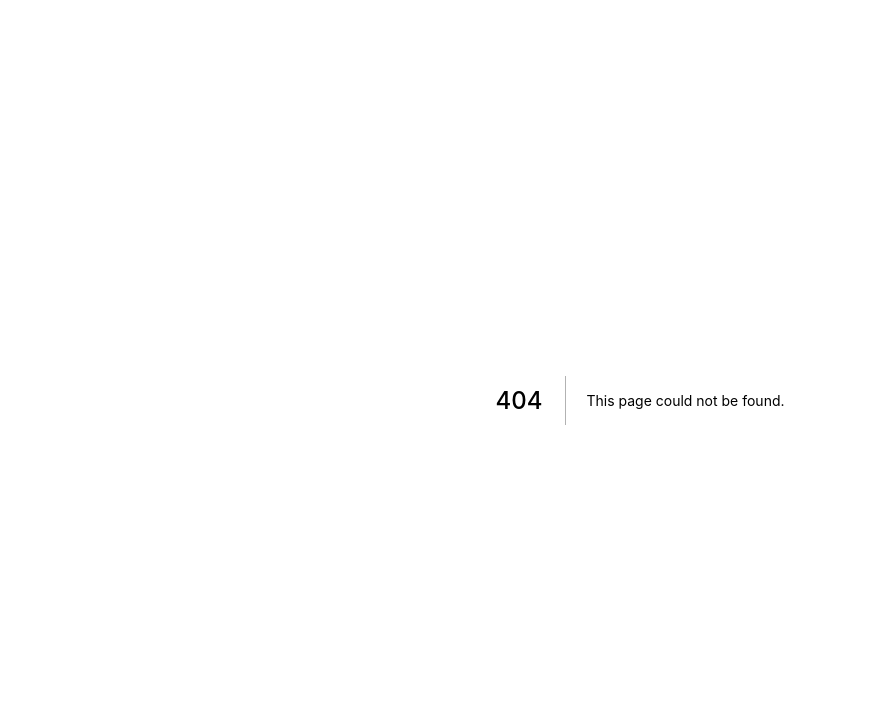
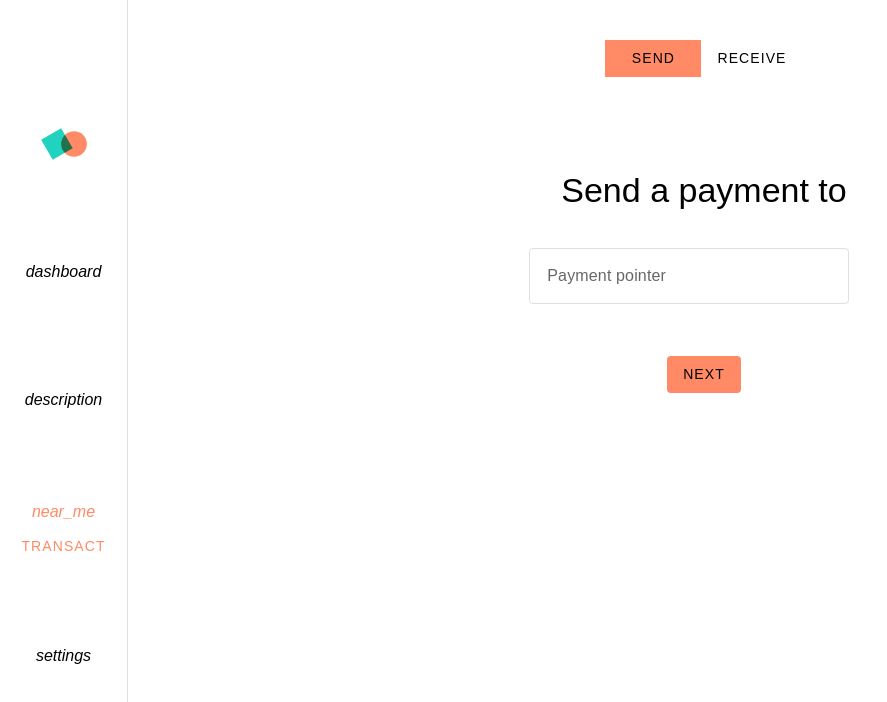
Before and after one commit to interledgerjs/rafiki.money, a Next.js app in the folder packages/frontend/: page /transact in a window 1280 px wide. Before the commit this address had no page. Shown: the top 702 px of the page, without its empty margins (0-887 px from the left). Built offline with nearby package versions, Linux system fonts and the light colour scheme; what tailwindcss-dark-mode, tailwindcss-elevation would draw is missing.

Commit message:
added pages: transact, settings

```diff
--- a/packages/frontend/components/button.tsx
+++ b/packages/frontend/components/button.tsx
@@ -8,6 +8,7 @@ enum type {
 
 type props = {
   type: string
+  toggle?: boolean
   bgColour?: string
   textColour?: string
   disabled?: boolean
@@ -18,11 +19,16 @@ type props = {
 
 const Button: React.FC<props> = (props) => {
   let className: string = 'button min-w-64 py-2 px-4 rounded focus:outline-none '
+  if (props.toggle)
+  className = 'button min-w-96 py-2 px-4 focus:outline-none '
   if (props.type === type.solid) {
     className += props.disabled ? `text-surface bg-on-surface opacity-38` : `bg-${props.bgColour || 'primary'} text-${props.textColour || 'on-black'} elevation-2 hover:elevation-3 active:elevation-6`
   } else if (props.type === type.outline) {
     className += props.disabled ? `border border-on-surface bg-transparent opacity-38 text-on-surface` : `border border-${props.bgColour || 'primary'} text-${props.textColour || 'primary'} hover:bg-${props.bgColour || 'primary'}-100 active:bg-${props.bgColour || 'primary'}-200`
-  } else if (props.type === type.text) {
+  } else if (props.toggle && props.type === type.text) {
+    className += props.disabled ? `opacity-38 text-on-surface` : `text-${props.textColour || 'primary'} active:bg-${props.bgColour || 'primary'}  elevation-2 hover:elevation-3 active:elevation-6`
+  }
+   else if (props.type === type.text) {
     className += props.disabled ? `opacity-38 text-on-surface` : `text-${props.textColour || 'primary'} hover:bg-${props.bgColour || 'primary'}-100 active:bg-${props.bgColour || 'primary'}-200`
   } else {
     throw new Error('Not a supported button type.')
--- a/packages/frontend/components/content.tsx
+++ b/packages/frontend/components/content.tsx
@@ -1,12 +1,14 @@
 import * as React from 'react'
 
 type props = {
-  navigation?: boolean
+  navigation?: boolean,
+  name?: string
 }
 
 const Content: React.FC<props> = (props) => {
-  let className = 'flex-1 p-10 h-screen container xl:mx-auto'
-  if (props.navigation) className += ' md:pl-40 xl:px-20'
+  let className = 'flex-1 p-10 h-screen'
+  if (props.name) className += ' ' + props.name
+  if (props.navigation) className += ' md:ml-32'
   return (
     <div className={className}>
       {props.children}
--- a/packages/frontend/components/index.ts
+++ b/packages/frontend/components/index.ts
@@ -6,3 +6,4 @@ export { default as Logo } from './logo'
 export { default as Navigation } from './navigation'
 export { default as NormalConsent } from './normal-consent'
 export { default as TextInput } from './textInput'
+export { default as Selector } from './selector'
--- a/packages/frontend/components/navigation.tsx
+++ b/packages/frontend/components/navigation.tsx
@@ -16,6 +16,10 @@ const Navigation: React.FC<props> = (props) => {
     {
       name: 'mandates',
       icon: 'description'
+    },
+    {
+      name: 'transact',
+      icon: 'near_me'
     },
     {
       name: 'settings',
--- /dev/null
+++ b/packages/frontend/components/selector.tsx
@@ -0,0 +1,37 @@
+import Select from 'react-select'
+
+const options = [
+  { label: 'Cheque '},
+  { label: 'Savings' }
+]
+
+  // light mode only
+  const customStyles = {
+    control: (base, state) => ({
+      ...base,
+      height: 56,
+      minHeight: 56,
+      '&:hover': {
+        borderColor: 0,
+        borderWidth: 2
+      },
+      boxShadow: state.isFocused ? '#FF8A65' : 0,
+      borderColor: state.isFocused? '#FF8A65': 'rgba(0, 0, 0, .12)',
+      borderWidth: state.isFocused? 2 : 1,
+    }), option: (styles) => ({
+       ...styles,
+       backgroundColor: 'transparent',
+       color: 'black',
+       '&:hover': {
+        backgroundColor: '#FFCCBC'
+      },
+      })
+  }
+
+  const Selector = () => (
+
+    <Select options={options}
+    styles={customStyles}/>
+  )
+
+  export default Selector
--- a/packages/frontend/pages/settings.tsx
+++ b/packages/frontend/pages/settings.tsx
@@ -1,15 +1,29 @@
 import React, { useState } from 'react'
 import { NextPage } from "next"
-import { Card, Content, Navigation } from '../components'
+import { Card, Content, Navigation, Button, Selector } from '../components'
 
 const Settings: NextPage = () => {
   return (
     <div className="flex">
       <Navigation active="settings"></Navigation>
-      <Content navigation>
-        <Card>
-          $ 123 456 789.0
-        </Card>
+      <Content navigation name="flex items-center justify-center">
+        <div>
+          <Card>
+            cairin@coil.com
+          <div className="flex justify-end">
+              <Button textColour="error" type='text' buttonType='submit'>LOGOUT </Button>
+            </div>
+          </Card>
+          <div className="pb-10"></div>
+          <Card>
+            <div className="text-headline-5 pb-10">
+              Default account
+            </div>
+            <div className = "pb-10">
+              <Selector></Selector>
+            </div>
+          </Card>
+        </div>
       </Content>
     </div>
   )
--- /dev/null
+++ b/packages/frontend/pages/transact.tsx
@@ -0,0 +1,87 @@
+import React, { useState } from 'react'
+import { NextPage } from "next"
+import Link from 'next/link'
+import { Card, Content, Navigation, Button, TextInput, Selector } from '../components'
+
+const Transact: NextPage = ()=> {
+  const [count, setCount] = useState(0)
+  const [toggle, setToggle] = useState('send')
+  if (toggle == 'receive'){
+    if (count == 1 )
+      setCount(0)
+    return (
+    <div className="flex">
+      <Navigation active="transact"></Navigation>
+      <Content navigation>
+        <div className="flex justify-center">
+          <Button toggle textColour='default' type='text' buttonType='submit' onTap={() => setToggle('send')}>SEND </Button>
+          <Button toggle type='solid' buttonType='submit'>RECEIVE </Button>
+        </div>
+        <div className="pb-10"></div>
+        <div className="flex justify-center">
+          <Card>
+            <span className="flex text-center m-8 text-headline-4">Receive a payment from</span>
+            <TextInput inputType="text" name="" label="Payment pointer" style={{ position: 'relative', height: '72px', marginTop: '20px', marginBottom: '20px' }}></TextInput>
+            <div className="flex justify-center pt-4 pb-6">
+              <Button type='solid' buttonType='submit' onTap={() => setCount(count + 1)}>NEXT</Button>
+            </div>
+          </Card>
+        </div>
+      </Content>
+    </div>
+  )
+
+  }
+  if (count == 1){
+    return (
+      <div className="flex">
+        <Navigation active="transact"></Navigation>
+        <Content navigation>
+          <div className="flex justify-center">
+          <Button toggle type='solid' buttonType='submit'>SEND </Button>
+          <Button toggle textColour='default' type='text' buttonType='submit' onTap={() => setToggle('receive')}>RECEIVE </Button>
+          </div>
+          <div className="pb-10"></div>
+          <div className="flex justify-center">
+            <Card>
+            <div className="flex justify-center pt-10 pb-8">
+              <img className = 'listline-img' src="http://placecorgi.com/200"></img>
+              <span className="flex content-center flex-wrap text-headline-5">Bob's Burgers</span>
+              </div>
+              <TextInput inputType="text" name="" label="Amount" style={{ position: 'relative', height: '72px', marginTop: '20px', marginBottom: '20px' }}></TextInput>
+              <div className = "pb-10">
+                <Selector></Selector>
+              </div>
+              <div className="flex justify-center pt-4 pb-6">
+              <Button type='solid' buttonType='submit'>SEND</Button>
+            </div>
+            </Card>
+          </div>
+        </Content>
+      </div>
+    )
+  }
+  return (
+    <div className="flex">
+      <Navigation active="transact"></Navigation>
+      <Content navigation>
+        <div className="flex justify-center">
+          <Button toggle type='solid' buttonType='submit'>SEND </Button>
+          <Button toggle textColour='default' type='text' buttonType='submit' onTap={() => setToggle('receive')}>RECEIVE </Button>
+        </div>
+        <div className="pb-10"></div>
+        <div className="flex justify-center">
+          <Card>
+            <span className="flex text-center m-8 text-headline-4">Send a payment to</span>
+            <TextInput inputType="text" name="" label="Payment pointer" style={{ position: 'relative', height: '72px', marginTop: '20px', marginBottom: '20px' }}></TextInput>
+            <div className="flex justify-center pt-4 pb-6">
+              <Button type='solid' buttonType='submit' onTap={() => setCount(count + 1)}>NEXT</Button>
+            </div>
+          </Card>
+        </div>
+      </Content>
+    </div>
+  )
+}
+
+export default Transact
--- a/packages/frontend/styles/main.css
+++ b/packages/frontend/styles/main.css
@@ -221,3 +221,12 @@ letter-spacing: 0.4px;
   animation-name: toPlaceHolder;
   animation-duration: 0.1s;
 }
+
+.listline-img {
+  height: 56px;
+  width: 56px;
+  min-width: 56px;
+  border-radius: 4px;
+  margin-left: 8px;
+  margin-right: 16px;
+}
```
Also changed, not shown: packages/frontend/package.json (+11 -10 lines), 2 other files (tests, documents, lock files or other folders).
